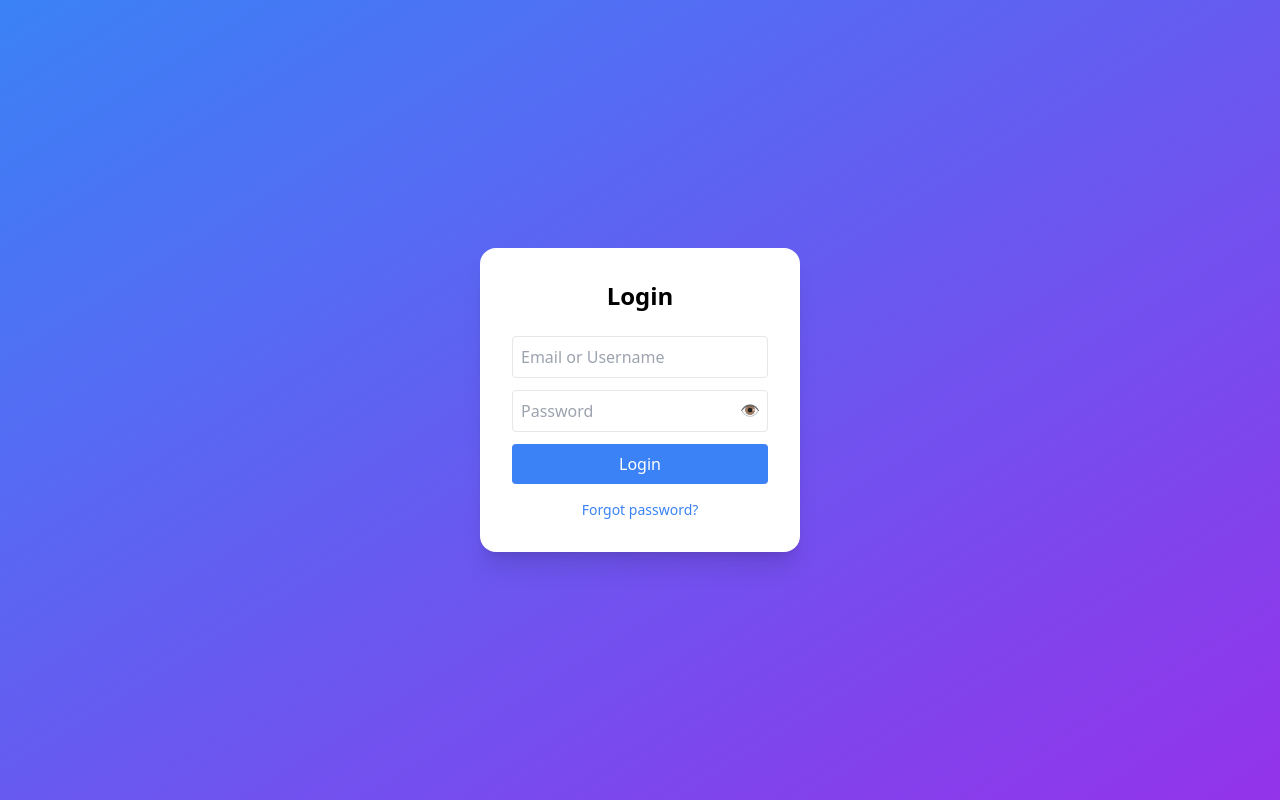
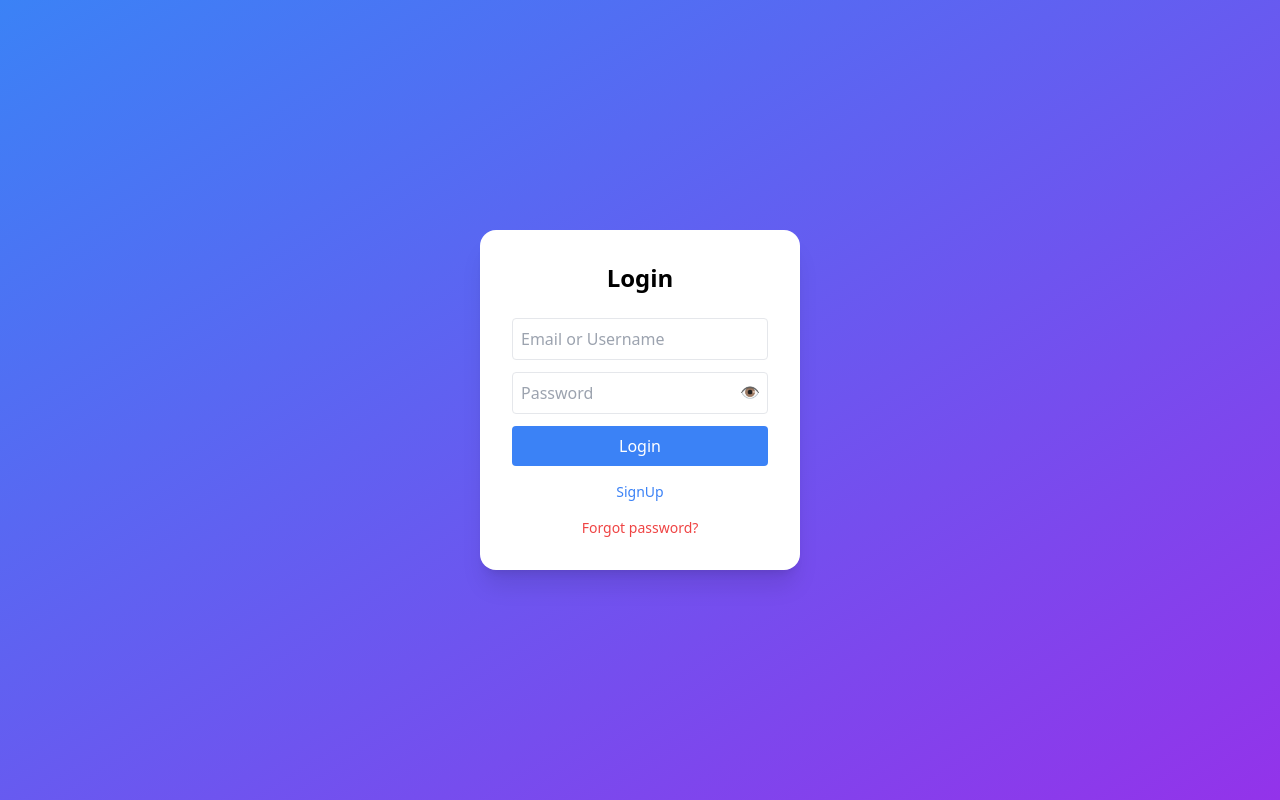
Before and after one commit to Vamsi-Krishna-21/Login-Validation, a React (Vite) app in the folder client/: page / in a window 1280 px wide. Built offline with nearby package versions, Linux system fonts and the light colour scheme.

Commit message:
Login.jsx

```diff
--- a/client/src/pages/Login.jsx
+++ b/client/src/pages/Login.jsx
@@ -94,6 +94,13 @@ function Login() {
 
         <p
           className="text-center text-sm mt-4 text-blue-500 cursor-pointer"
+          onClick={()=>navigate("/register")}
+        >
+          SignUp
+        </p>
+
+        <p
+          className="text-center text-sm mt-4 text-red-500 cursor-pointer"
           onClick={()=>navigate("/forgot-password")}
         >
           Forgot password?
```
